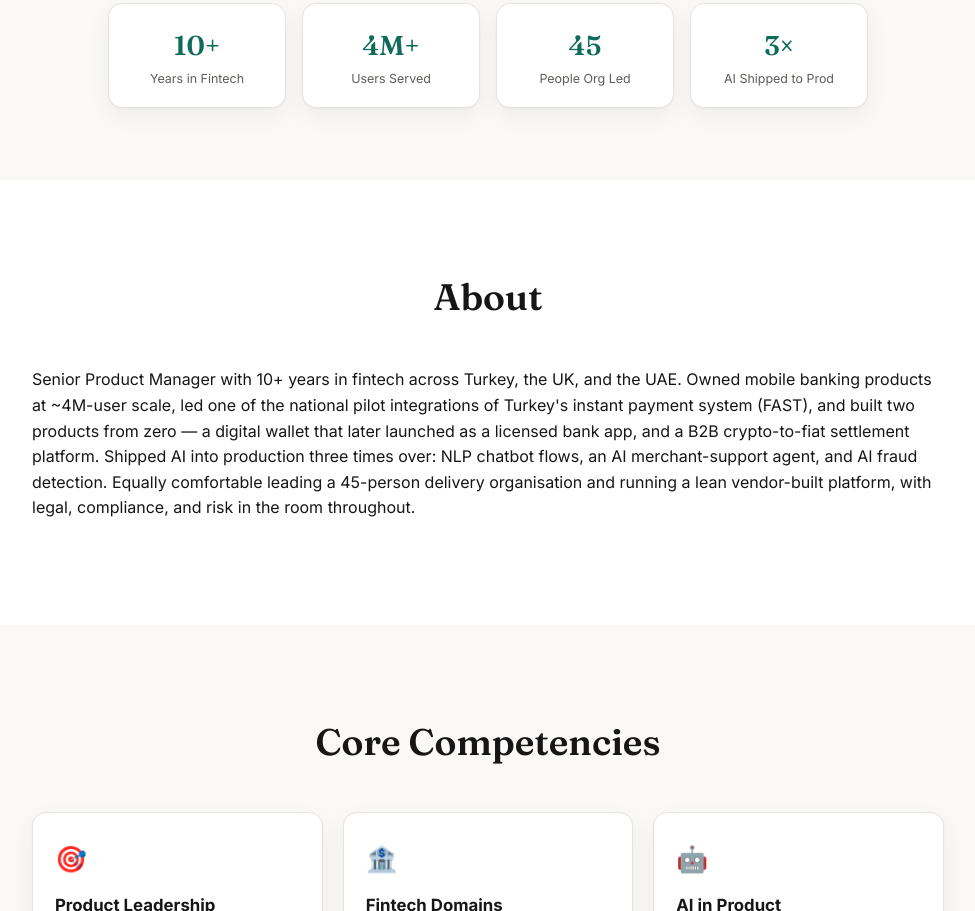
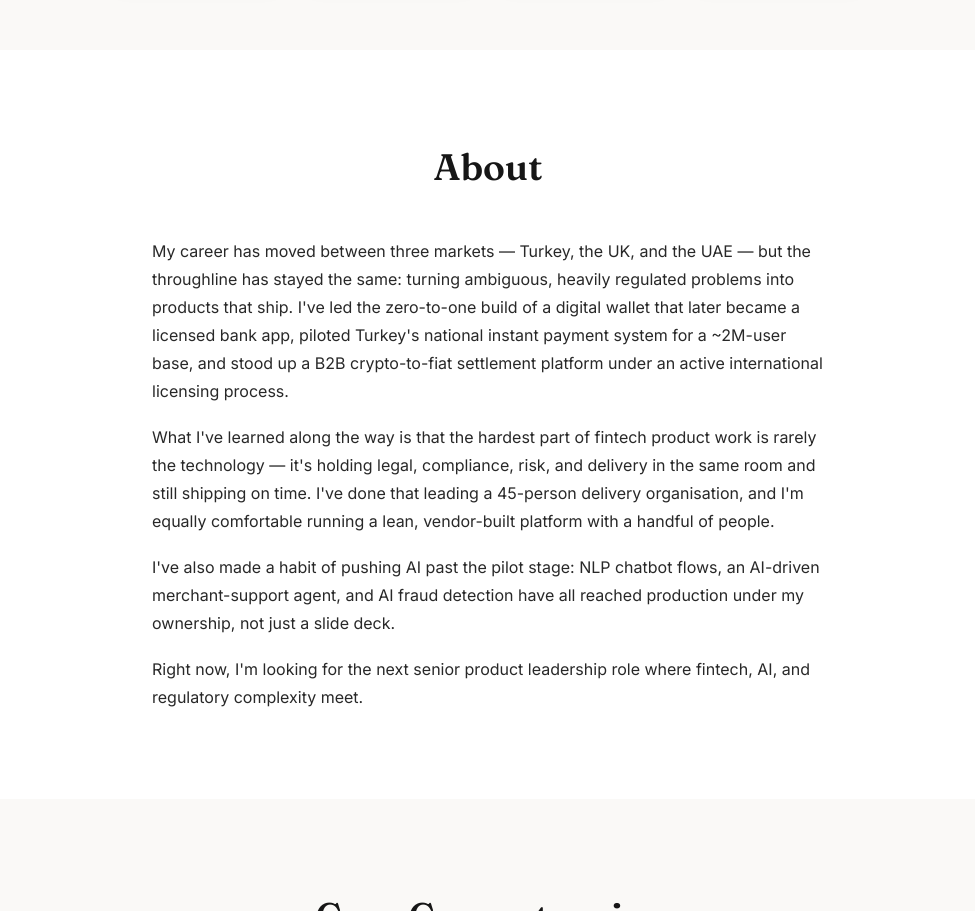
Before and after one commit to bugrakoca-ux/bugrakoca-website, a plain HTML site: page index.html in a window 1280 px wide. Shown: the part 772-1683 px from the top of the page, without its empty margins (152-1127 px from the left). Drawn offline with Linux system fonts and the light colour scheme.

Commit message:
Differentiate About section from hero summary
Hero now shows a short elevator pitch; About gets its own longer,
narrative-style bio distinct from the summary text.

Co-Authored-By: Claude Sonnet 5 <noreply@anthropic.com>

```diff
--- a/assets/css/style.css
+++ b/assets/css/style.css
@@ -158,6 +158,13 @@ img{max-width:100%;display:block;}
   margin:0 0 40px;text-align:center;
 }
 
+/* About */
+.about-inner{max-width:720px;}
+.about-text p{
+  margin:0 0 18px;color:var(--text);font-size:1rem;line-height:1.75;opacity:.92;
+}
+.about-text p:last-child{margin-bottom:0;}
+
 /* Skills */
 .skills-grid{display:grid;grid-template-columns:repeat(3,1fr);gap:20px;}
 .skill-card{
--- a/assets/js/main.js
+++ b/assets/js/main.js
@@ -14,8 +14,12 @@
     hero_tagline: { en: "Fintech · Payments · Crypto · AI-Enabled Products", tr: "Fintech · Ödeme Sistemleri · Kripto · Yapay Zeka Destekli Ürünler" },
     hero_location: { en: "📍 Ankara, Turkey — open to remote &amp; relocation", tr: "📍 Ankara, Türkiye — uzaktan çalışma ve yer değişikliğine açık" },
     hero_summary: {
-      en: "Senior Product Manager with 10+ years in fintech across Turkey, the UK, and the UAE. Owned mobile banking products at ~4M-user scale, led one of the national pilot integrations of Turkey's instant payment system (FAST), and built two products from zero — a digital wallet that later launched as a licensed bank app, and a B2B crypto-to-fiat settlement platform. Shipped AI into production three times over: NLP chatbot flows, an AI merchant-support agent, and AI fraud detection. Equally comfortable leading a 45-person delivery organisation and running a lean vendor-built platform, with legal, compliance, and risk in the room throughout.",
-      tr: "Türkiye, İngiltere ve BAE'de fintech alanında 10+ yıllık deneyime sahip Kıdemli Ürün Yöneticisi. ~4 milyon kullanıcılı mobil bankacılık ürünlerini yönetti, Türkiye'nin anlık ödeme sistemi FAST'in ulusal pilot entegrasyonlarından birine liderlik etti ve sıfırdan iki ürün inşa etti — sonradan lisanslı bir banka uygulaması olarak hayata geçen bir dijital cüzdan ve B2B kripto-fiat takas platformu. Yapay zekayı üç kez production ortamına taşıdı: NLP chatbot akışları, yapay zeka destekli satıcı desteği ajanı ve yapay zeka ile dolandırıcılık tespiti. 45 kişilik bir teslimat organizasyonuna liderlik etmek kadar, hukuk, uyum ve risk ekiplerinin sürekli masada olduğu yalın, tedarikçi tabanlı bir platformu yönetmekte de aynı derecede rahat."
+      en: "10+ years turning ambitious fintech ideas into products people actually use — from a ~4M-user mobile bank to a B2B crypto-to-fiat platform built from zero. Currently exploring the next senior product leadership role in fintech.",
+      tr: "Fintech'te 10+ yıldır iddialı fikirleri gerçek ürünlere dönüştürüyorum — ~4 milyon kullanıcılı bir mobil bankadan sıfırdan kurulan bir B2B kripto-fiat platformuna kadar. Şu anda fintech alanında bir sonraki kıdemli ürün liderliği rolünü arıyorum."
+    },
+    about_text: {
+      en: "<p>My career has moved between three markets — Turkey, the UK, and the UAE — but the throughline has stayed the same: turning ambiguous, heavily regulated problems into products that ship. I've led the zero-to-one build of a digital wallet that later became a licensed bank app, piloted Turkey's national instant payment system for a ~2M-user base, and stood up a B2B crypto-to-fiat settlement platform under an active international licensing process.</p><p>What I've learned along the way is that the hardest part of fintech product work is rarely the technology — it's holding legal, compliance, risk, and delivery in the same room and still shipping on time. I've done that leading a 45-person delivery organisation, and I'm equally comfortable running a lean, vendor-built platform with a handful of people.</p><p>I've also made a habit of pushing AI past the pilot stage: NLP chatbot flows, an AI-driven merchant-support agent, and AI fraud detection have all reached production under my ownership, not just a slide deck.</p><p>Right now, I'm looking for the next senior product leadership role where fintech, AI, and regulatory complexity meet.</p>",
+      tr: "<p>Kariyerim üç farklı pazar arasında geçti — Türkiye, İngiltere ve BAE — ama ortak nokta hep aynı kaldı: belirsiz ve ağır regülasyona tabi problemleri gerçek ürünlere dönüştürmek. Sonradan lisanslı bir banka uygulamasına dönüşen bir dijital cüzdanın sıfırdan inşasına liderlik ettim, Türkiye'nin ulusal anlık ödeme sistemini ~2 milyon kullanıcılık bir taban için pilot olarak devreye aldım ve aktif bir uluslararası lisanslama süreci altında B2B kripto-fiat takas platformunu ayağa kaldırdım.</p><p>Bu süreçte öğrendiğim şey şu: fintech'te ürün geliştirmenin en zor kısmı çoğu zaman teknoloji değil — hukuk, uyum, risk ve teslimat ekiplerini aynı masada tutup yine de ürünü zamanında çıkarabilmek. Bunu 45 kişilik bir teslimat organizasyonuna liderlik ederek yaptım; birkaç kişilik, tedarikçi tabanlı yalın bir platformu yönetmekte de aynı derecede rahatım.</p><p>Ayrıca yapay zekayı pilot aşamasının ötesine taşımayı alışkanlık haline getirdim: NLP chatbot akışları, yapay zeka destekli satıcı destek ajanı ve yapay zeka ile dolandırıcılık tespiti, benim sahipliğimde yalnızca bir sunum olarak kalmadı, gerçekten production'a ulaştı.</p><p>Şu anda fintech, yapay zeka ve regülasyon karmaşıklığının kesiştiği bir sonraki kıdemli ürün liderliği rolünü arıyorum.</p>"
     },
     cta_download: { en: "Download CV (PDF)", tr: "CV İndir (PDF)" },
     cta_email: { en: "Email Me", tr: "Bana Yazın" },
--- a/index.html
+++ b/index.html
@@ -66,9 +66,9 @@
   </section>
 
   <section id="about" class="section alt">
-    <div class="section-inner">
+    <div class="section-inner about-inner">
       <h2 class="section-title" data-i18n="about_title">About</h2>
-      <p class="about-text" data-i18n="hero_summary"></p>
+      <div class="about-text" data-i18n="about_text"></div>
     </div>
   </section>
 
```
